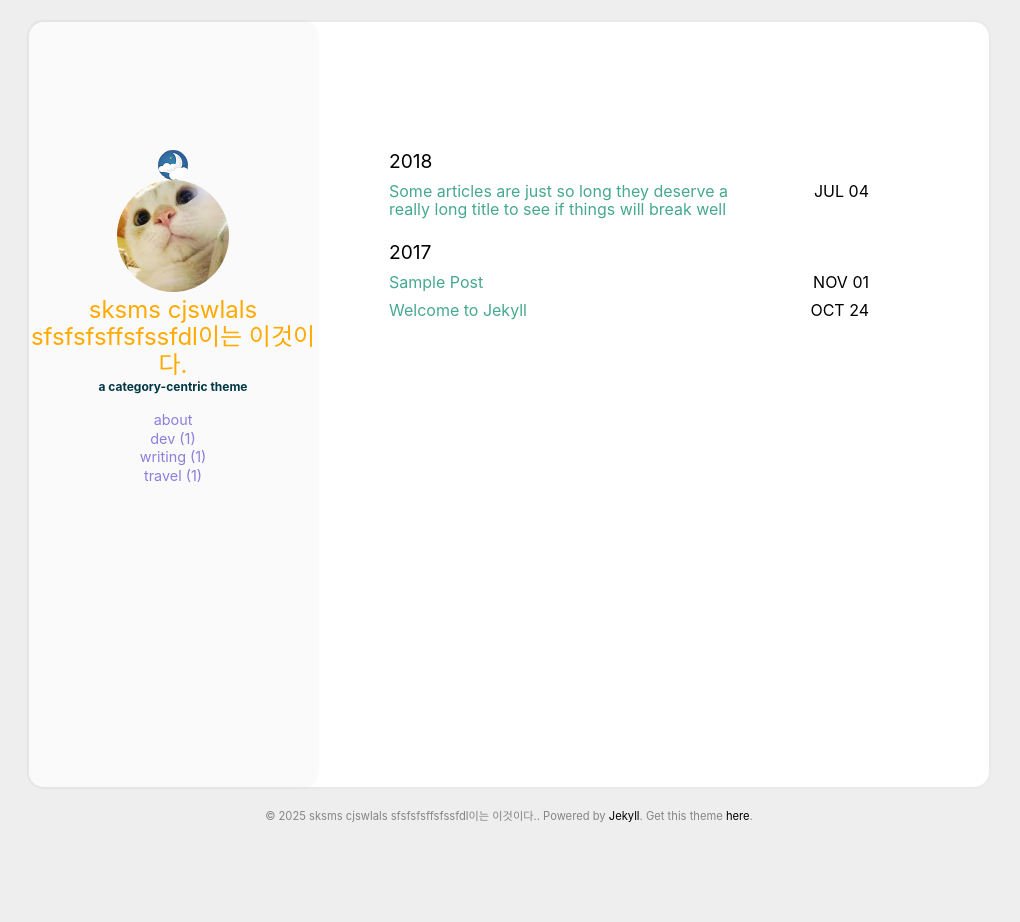
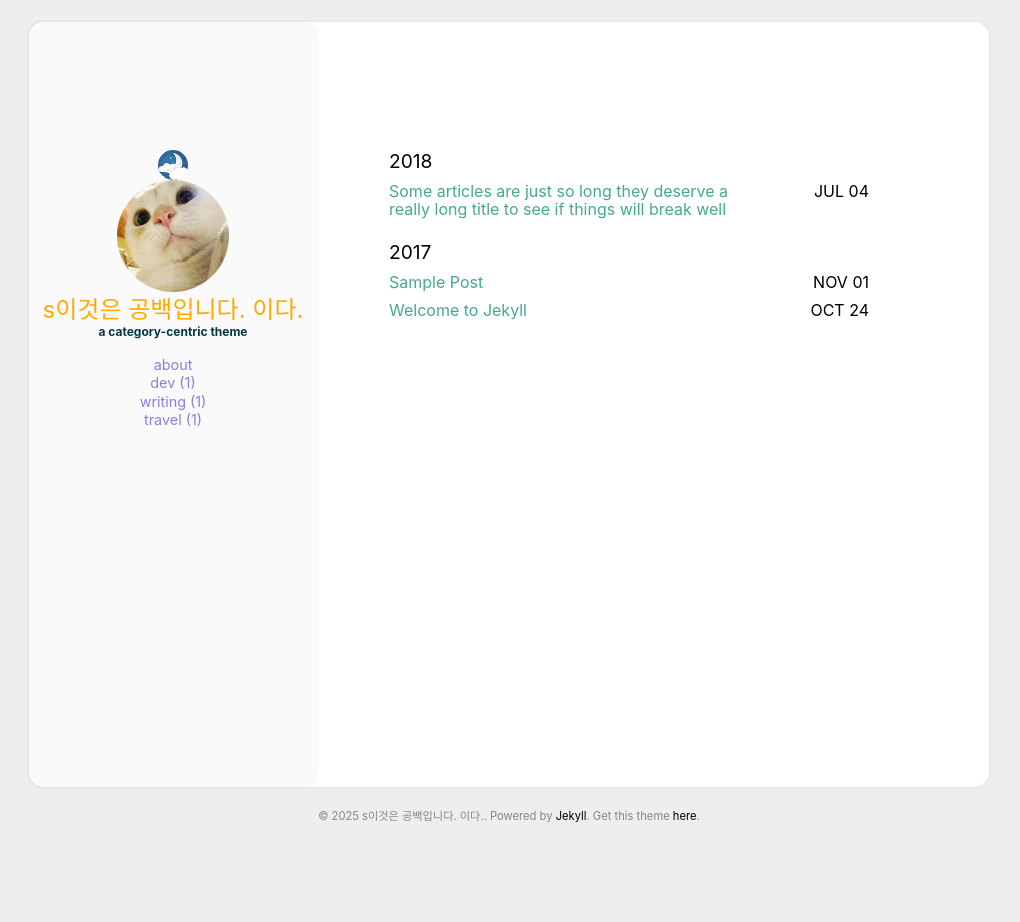
Before and after one commit to J-2025-or/nohello-copy, a Jekyll site: the page built from index.html, in a window 1280 px wide. Shown: the whole page, without its empty margins (131-1151 px from the left). Built offline with Jekyll 4.4.1, drawn with Linux system fonts in a browser that asks for light colours.

Commit message:
final: 프로필 페이지 제목 전문화 및 구조 확정

```diff
--- a/_config.yml
+++ b/_config.yml
@@ -18,7 +18,7 @@ cusdis:
     app_id: #your cusdis app_id
 
 user:
-  name: sksms cjswlals  sfsfsfsffsfssfdl이는 이것이다.
+  name: s이것은 공백입니다. 이다.
   pic: /assets/img/cat.jpg
   picAlt: "catbook"
   job: a category-centric theme
```
